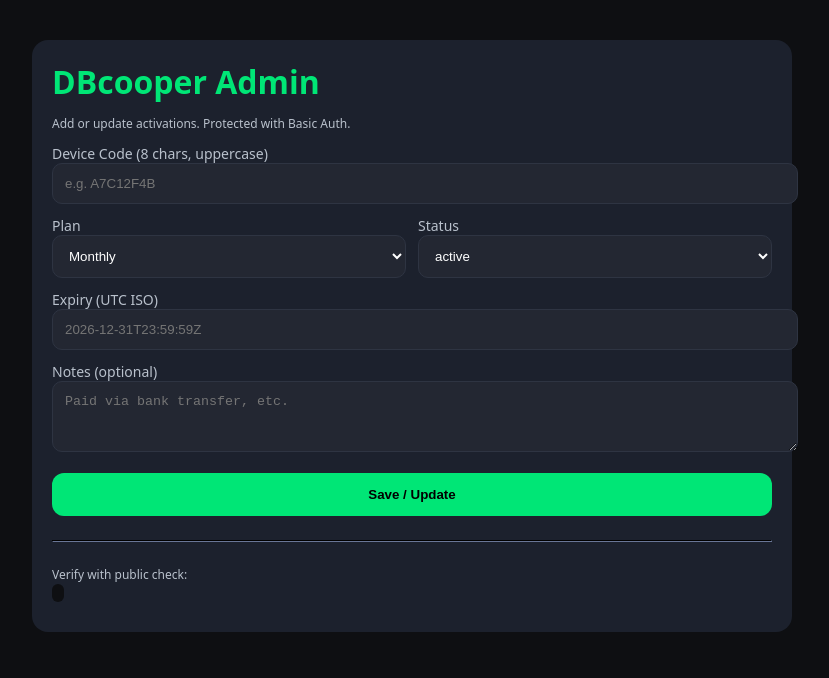
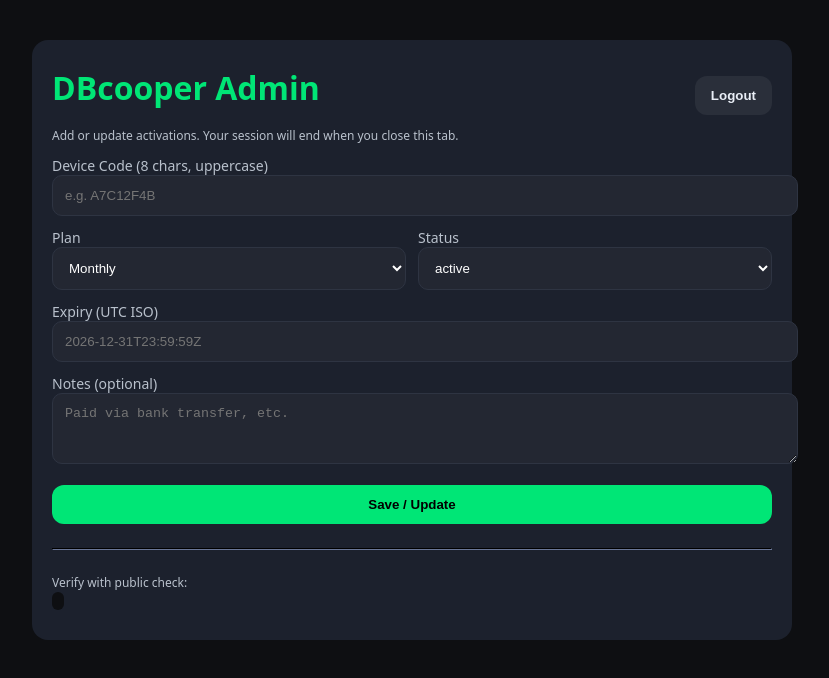
Before and after one commit to dbcooperbulksms/dbcooper-api, a website: page public/index.html in a window 1280 px wide. Shown: the whole page, without its empty margins (228-1057 px from the left). Drawn offline with Linux system fonts and the light colour scheme.

Commit message:
Update index.html

```diff
--- a/public/index.html
+++ b/public/index.html
@@ -7,12 +7,14 @@
   <style>
     body { background:#0e0f12; color:#e9eef6; font-family:system-ui, -apple-system, Segoe UI, Roboto, Arial; margin:0; }
     .wrap { max-width: 720px; margin: 40px auto; padding: 20px; background:#1c212d; border-radius:16px; }
-    h1 { margin: 0 0 10px; color:#00e676; }
+    h1 { margin: 0 0 10px; color:#00e676; display:flex; justify-content:space-between; align-items:center; }
     label { display:block; margin-top:12px; font-size:14px; color:#b9c1cc; }
     input, select, textarea { width:100%; padding:12px; border-radius:10px; border:1px solid #2e3442; background:#232732; color:#fff; }
     .row { display:flex; gap:12px; }
     .row > div { flex:1; }
-    button { margin-top:16px; width:100%; padding:14px; border:none; border-radius:12px; font-weight:600; background:#00e676; color:#000; cursor:pointer; }
+    button { margin-top:16px; padding:12px 16px; border:none; border-radius:12px; font-weight:600; cursor:pointer; }
+    .primary { width:100%; background:#00e676; color:#000; }
+    .linkbtn { background:#2a2f3a; color:#e9eef6; }
     .small { color:#b9c1cc; font-size:12px; }
     .ok { color:#00e676; }
     .err { color:#ff8a80; }
@@ -21,8 +23,11 @@
 </head>
 <body>
   <div class="wrap">
-    <h1>DBcooper Admin</h1>
-    <p class="small">Add or update activations. Protected with Basic Auth.</p>
+    <h1>
+      DBcooper Admin
+      <button id="logout" class="linkbtn" title="Log out now">Logout</button>
+    </h1>
+    <p class="small">Add or update activations. Your session will end when you close this tab.</p>
 
     <label>Device Code (8 chars, uppercase)</label>
     <input id="device" placeholder="e.g. A7C12F4B" />
@@ -51,13 +56,13 @@
     <label>Notes (optional)</label>
     <textarea id="notes" rows="3" placeholder="Paid via bank transfer, etc."></textarea>
 
-    <button id="save">Save / Update</button>
+    <button id="save" class="primary">Save / Update</button>
     <p id="result" class="small"></p>
 
     <hr style="border-color:#2e3442; margin:24px 0" />
 
     <p class="small">
-      Verify with public check: <br/>
+      Verify with public check:<br/>
       <code id="checkLink"></code>
     </p>
   </div>
@@ -65,6 +70,19 @@
   <script>
     const result = document.getElementById('result');
     const checkLink = document.getElementById('checkLink');
+
+    async function doLogout() {
+      try { await fetch('/admin/logout', { method: 'POST' }); }
+      catch {} // ignore
+    }
+
+    document.getElementById('logout').onclick = async () => {
+      await doLogout();
+      location.href = '/admin/login';
+    };
+
+    // Attempt to log out when tab closes or navigates away
+    window.addEventListener('beforeunload', () => { navigator.sendBeacon('/admin/logout'); });
 
     document.getElementById('save').onclick = async () => {
       result.textContent = 'Saving...';
```
